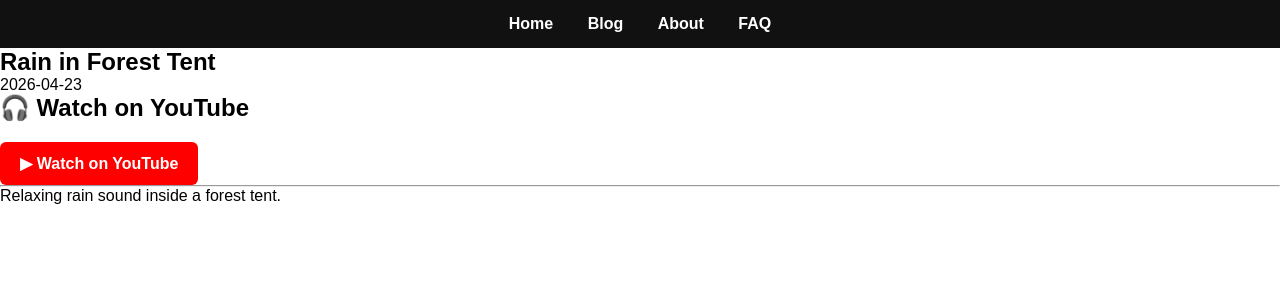
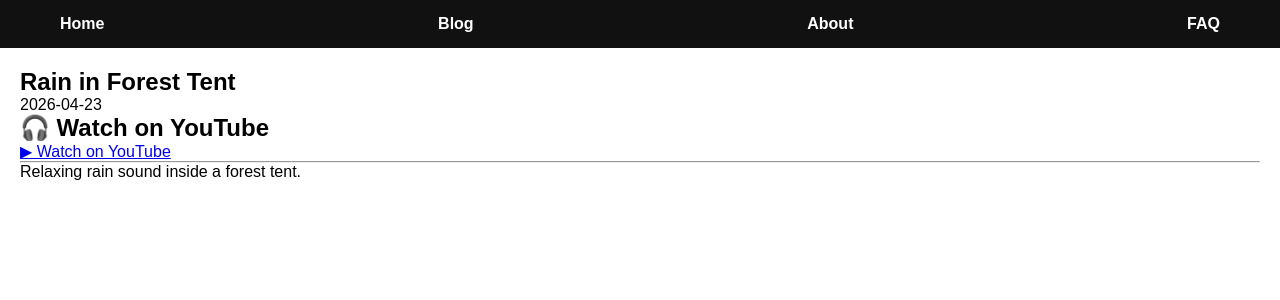
Before and after one commit to choijangwook/rain-deep-sleep, a Jekyll site: the page built from _posts/2026-04-23-Rain Sound Inside Wooden House.md, in a window 1280 px wide. Shown: the top 300 px of the page. Built offline with Jekyll 4.4.1, drawn with Linux system fonts in a browser that asks for light colours.

Commit message:
Update style.css

```diff
--- a/assets/css/style.css
+++ b/assets/css/style.css
@@ -8,19 +8,31 @@
   font-family: Arial, sans-serif;
 }
 
-/* NAV */
+/* NAV 전체 폭 */
 .nav {
   width: 100%;
   background: #111;
-  padding: 15px 0;
-  text-align: center;
+}
+
+/* 메뉴 정렬 */
+.nav-inner {
+  max-width: 1200px;
+  margin: 0 auto;
+  display: flex;
+  justify-content: space-between; /* 좌우 꽉 채움 */
+  padding: 15px 20px;
 }
 
 .nav a {
   color: white;
-  margin: 0 15px;
   text-decoration: none;
   font-weight: bold;
+}
+
+/* 메인 */
+.main {
+  width: 100%;
+  padding: 20px;
 }
 
 /* 카드 */
@@ -42,7 +54,6 @@
 .thumb img {
   width: 100%;
   border-radius: 10px;
-  display: block;
 }
 
 /* ▶ 버튼 */
@@ -57,45 +68,32 @@
   transform: translate(-50%, -50%);
 }
 
-/* 삼각형 */
 .play-button::before {
   content: "";
   position: absolute;
   left: 26px;
   top: 20px;
-  width: 0;
-  height: 0;
   border-left: 22px solid white;
   border-top: 14px solid transparent;
   border-bottom: 14px solid transparent;
 }
 
-/* hover 효과 */
-.thumb:hover .play-button {
-  transform: translate(-50%, -50%) scale(1.1);
-  background: rgba(0,0,0,0.8);
-}
-
-/* 제목 */
-.card h3 {
-  margin-top: 8px;
-  font-size: 16px;
+/* 광고 영역 */
+.ad-box {
+  width: 100%;
+  margin: 30px 0;
+  text-align: center;
 }
 
 /* 모바일 */
 @media (max-width: 768px) {
+  .nav-inner {
+    flex-direction: column;
+    gap: 10px;
+    align-items: center;
+  }
+
   .card {
     width: 100%;
   }
 }
-
-.youtube-button {
-  display: inline-block;
-  margin-top: 20px;
-  padding: 12px 20px;
-  background: red;
-  color: white;
-  text-decoration: none;
-  font-weight: bold;
-  border-radius: 6px;
-}
```
